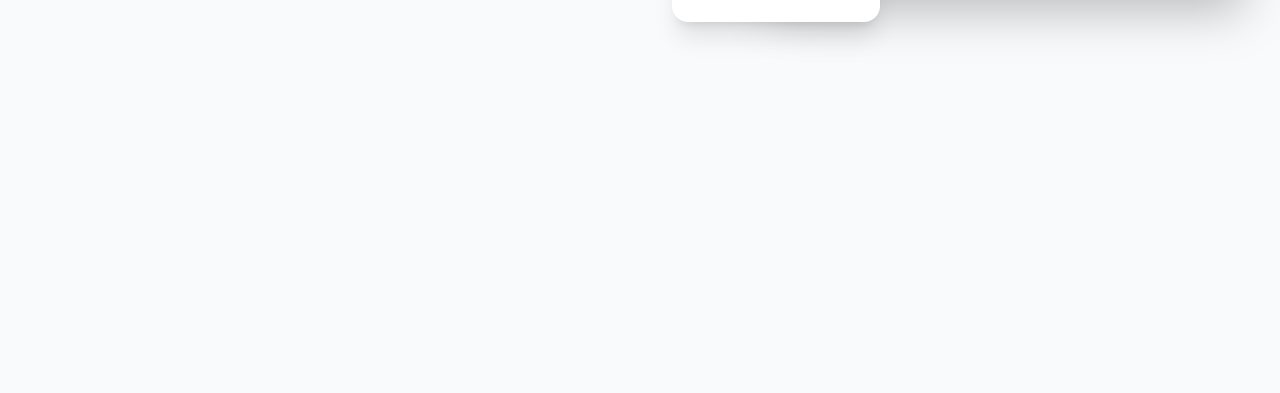
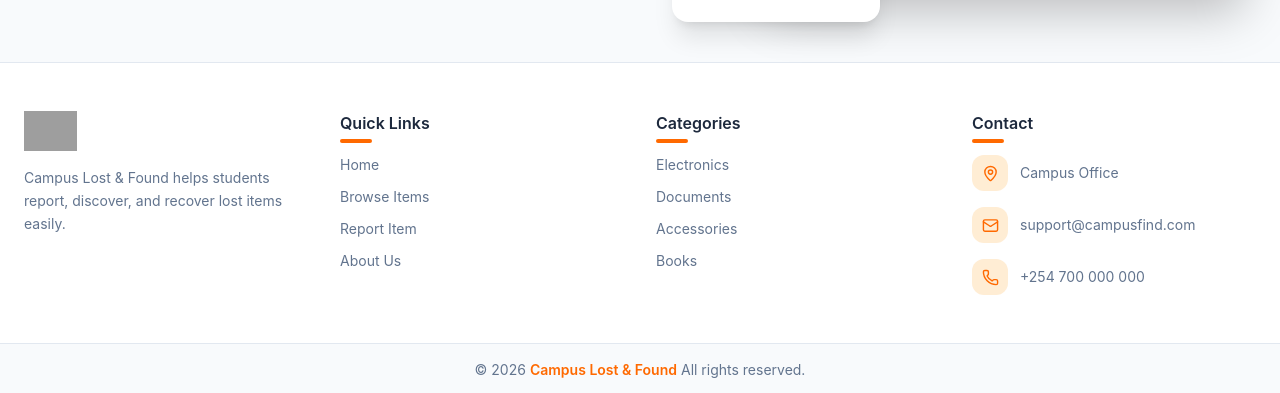
Before and after one commit to armstrong-khisa/Campus-Lost-and-Found-Management-System, a React (Vite) app in the folder client/: page / in a window 1280 px wide. Shown: the part 730-1123 px from the top of the page. Before the commit the page ends 800 px from the top, so only its background shows below. Built offline with nearby package versions, Linux system fonts and the light colour scheme; grey boxes are pictures that could not be loaded.

Commit message:
Created the footer and Enhance footer design with hover effects and styling

```diff
--- a/client/src/App.jsx
+++ b/client/src/App.jsx
@@ -10,6 +10,7 @@ import NotFound from "./pages/NotFound";
 import Navbar from "./components/Navbar";
 import About from "./pages/About";
 import AuthModal from "./components/AuthModal";
+import Footer from "./components/Footer";
 
 function App() {
   const [showAuth, setShowAuth] = useState(false);
@@ -32,6 +33,7 @@ function App() {
         isOpen={showAuth}
         onClose={() => setShowAuth(false)}
       />
+      <Footer />
     </>
   );
 }
--- a/client/src/components/Footer.jsx
+++ b/client/src/components/Footer.jsx
@@ -0,0 +1,227 @@
+import { MapPin, Mail, Phone } from "lucide-react";
+
+function Footer() {
+  return (
+    <footer className="bg-white border-t border-slate-200">
+
+      <div className="max-w-7xl mx-auto px-6 py-12">
+
+        <div className="grid md:grid-cols-4 gap-8">
+
+
+          {/* Brand */}
+
+          <div className="group">
+
+            <div className="flex items-center">
+
+              <img
+                src="/logo.svg"
+                className="h-10 transition-transform duration-300 group-hover:scale-105"
+              />
+
+            </div>
+
+
+            <p className="mt-4 text-sm text-slate-500 leading-relaxed">
+              Campus Lost & Found helps students report,
+              discover, and recover lost items easily.
+            </p>
+
+
+          </div>
+
+
+
+
+
+          {/* Quick Links */}
+
+          <div>
+
+            <h3 className="font-semibold text-slate-800 relative inline-block">
+
+              Quick Links
+
+              <span className="absolute left-0 -bottom-2 h-1 w-8 rounded-full bg-orange-500" />
+
+            </h3>
+
+
+            <ul className="mt-5 space-y-3 text-sm">
+
+
+              {[
+                "Home",
+                "Browse Items",
+                "Report Item",
+                "About Us"
+              ].map((item) => (
+
+                <li key={item}>
+
+                  <a
+                    href="#"
+                    className="text-slate-500 transition-all duration-300 hover:text-orange-500 hover:translate-x-1 inline-block"
+                  >
+                    {item}
+                  </a>
+
+                </li>
+
+              ))}
+
+
+            </ul>
+
+          </div>
+
+
+
+
+
+
+          {/* Categories */}
+
+          <div>
+
+            <h3 className="font-semibold text-slate-800 relative inline-block">
+
+              Categories
+
+              <span className="absolute left-0 -bottom-2 h-1 w-8 rounded-full bg-orange-500" />
+
+            </h3>
+
+
+            <ul className="mt-5 space-y-3 text-sm">
+
+
+              {[
+                "Electronics",
+                "Documents",
+                "Accessories",
+                "Books"
+              ].map((category) => (
+
+                <li
+                  key={category}
+                  className="text-slate-500 cursor-pointer transition-all duration-300 hover:text-orange-500 hover:translate-x-1"
+                >
+                  {category}
+                </li>
+
+              ))}
+
+
+            </ul>
+
+
+          </div>
+
+
+
+
+
+
+
+          {/* Contact */}
+
+          <div>
+
+            <h3 className="font-semibold text-slate-800 relative inline-block">
+
+              Contact
+
+              <span className="absolute left-0 -bottom-2 h-1 w-8 rounded-full bg-orange-500" />
+
+            </h3>
+
+
+
+            <div className="mt-5 space-y-4 text-sm">
+
+
+              <ContactItem
+                icon={<MapPin size={17}/>}
+                text="Campus Office"
+              />
+
+
+              <ContactItem
+                icon={<Mail size={17}/>}
+                text="support@campusfind.com"
+              />
+
+
+              <ContactItem
+                icon={<Phone size={17}/>}
+                text="+254 700 000 000"
+              />
+
+
+            </div>
+
+
+          </div>
+
+
+        </div>
+
+
+      </div>
+
+
+
+
+
+      {/* Bottom */}
+
+      <div className="border-t border-slate-200 bg-slate-50 py-4 text-center text-sm text-slate-500">
+
+        © {new Date().getFullYear()}
+        <span className="mx-1 font-semibold text-orange-500">
+          Campus Lost & Found
+        </span>
+        All rights reserved.
+
+      </div>
+
+
+    </footer>
+  );
+}
+
+
+
+
+
+function ContactItem({icon, text}) {
+
+  return (
+
+    <div className="flex items-center gap-3 group cursor-pointer">
+
+
+      <div className="h-9 w-9 rounded-xl bg-orange-100 flex items-center justify-center text-orange-500 transition-all duration-300 group-hover:bg-orange-500 group-hover:text-white">
+
+        {icon}
+
+      </div>
+
+
+      <span className="text-slate-500 transition-colors duration-300 group-hover:text-orange-500">
+
+        {text}
+
+      </span>
+
+
+    </div>
+
+  );
+
+}
+
+
+export default Footer;
```
